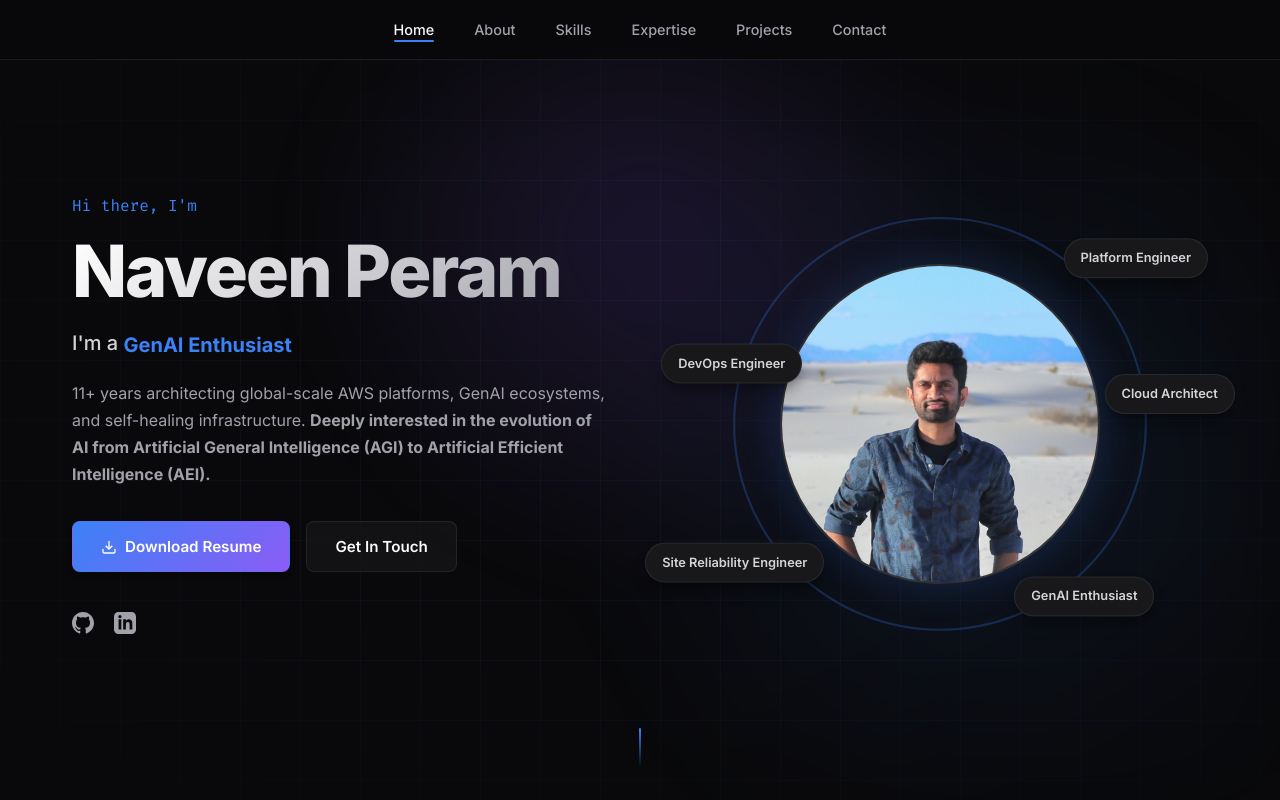
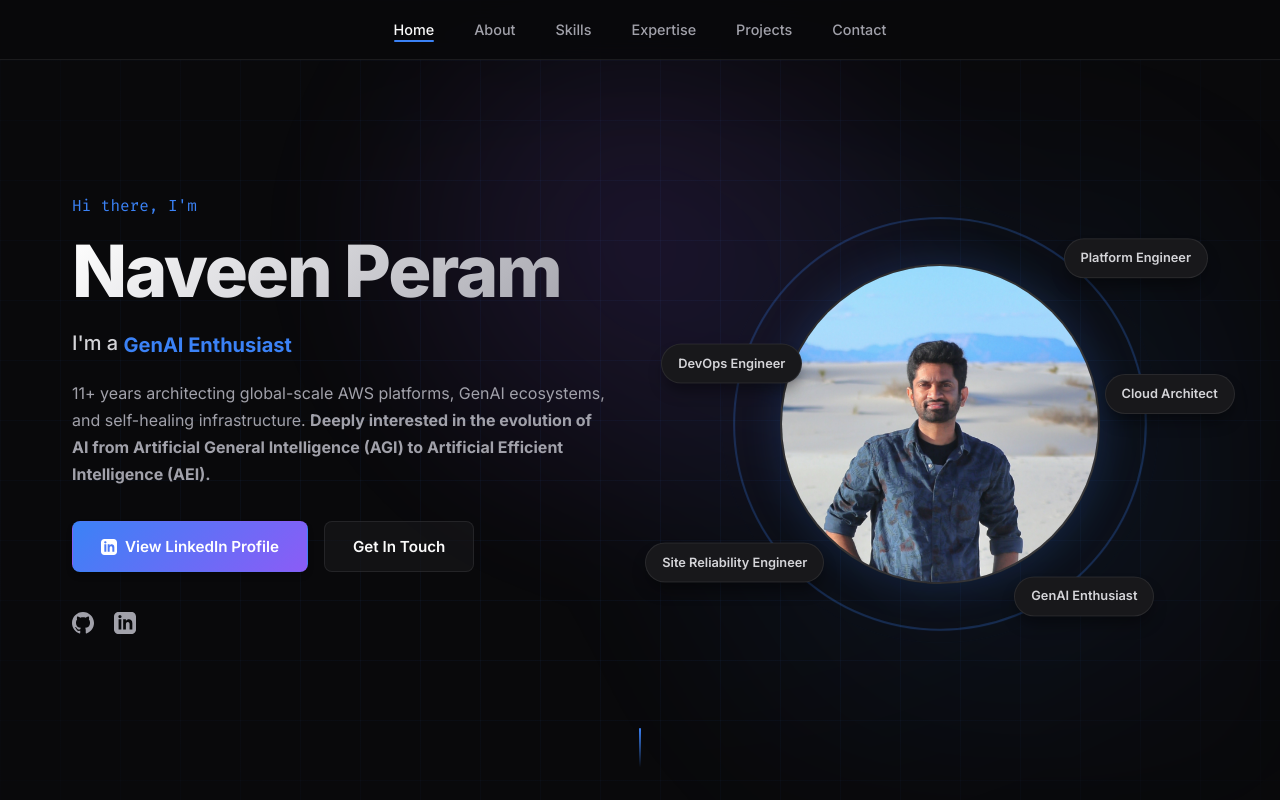
Before and after one commit to peramnaveen29/portfolio, a website built with Vite: page index.html in a window 1280 px wide. Shown: the top 800 px of the page. Built offline with nearby package versions, Linux system fonts and the light colour scheme; files whose address does not match are found by name.

Commit message:
chore: optimize hero section and internal assets

```diff
--- a/index.html
+++ b/index.html
@@ -57,9 +57,9 @@
       </div>
       <p class="hero-tagline">11+ years architecting global-scale AWS platforms, GenAI ecosystems, and self-healing infrastructure. <strong>Deeply interested in the evolution of AI from Artificial General Intelligence (AGI) to Artificial Efficient Intelligence (AEI).</strong></p>
       <div class="hero-cta">
-        <a href="resume.pdf" class="btn btn-primary" download aria-label="Download Naveen Peram resume PDF">
-          <svg width="16" height="16" viewBox="0 0 24 24" fill="none" stroke="currentColor" stroke-width="2" aria-hidden="true"><path d="M21 15v4a2 2 0 0 1-2 2H5a2 2 0 0 1-2-2v-4"/><polyline points="7 10 12 15 17 10"/><line x1="12" y1="15" x2="12" y2="3"/></svg>
-          Download Resume
+        <a href="https://linkedin.com/in/naveen-peram" target="_blank" rel="noopener noreferrer" class="btn btn-primary" aria-label="View Naveen Peram LinkedIn Profile">
+          <svg width="16" height="16" viewBox="0 0 24 24" fill="currentColor" aria-hidden="true"><path d="M19 0h-14c-2.761 0-5 2.239-5 5v14c0 2.761 2.239 5 5 5h14c2.762 0 5-2.239 5-5v-14c0-2.761-2.238-5-5-5zm-11 19h-3v-11h3v11zm-1.5-12.268c-.966 0-1.75-.79-1.75-1.764s.784-1.764 1.75-1.764 1.75.79 1.75 1.764-.783 1.764-1.75 1.764zm13.5 12.268h-3v-5.604c0-3.368-4-3.113-4 0v5.604h-3v-11h3v1.765c1.396-2.586 7-2.777 7 2.476v6.759z"/></svg>
+          View LinkedIn Profile
         </a>
         <a href="#contact" class="btn btn-outline">Get In Touch</a>
       </div>
--- a/src/scripts/main.js
+++ b/src/scripts/main.js
@@ -323,6 +323,7 @@ function initModal() {
 
 // ===== FOOTER =====
 function initFooter() {
+  // Update copyright year dynamically
   const el = document.getElementById('year');
   if (el) el.textContent = new Date().getFullYear();
 }
```
Also changed, not shown: 1 other file.
